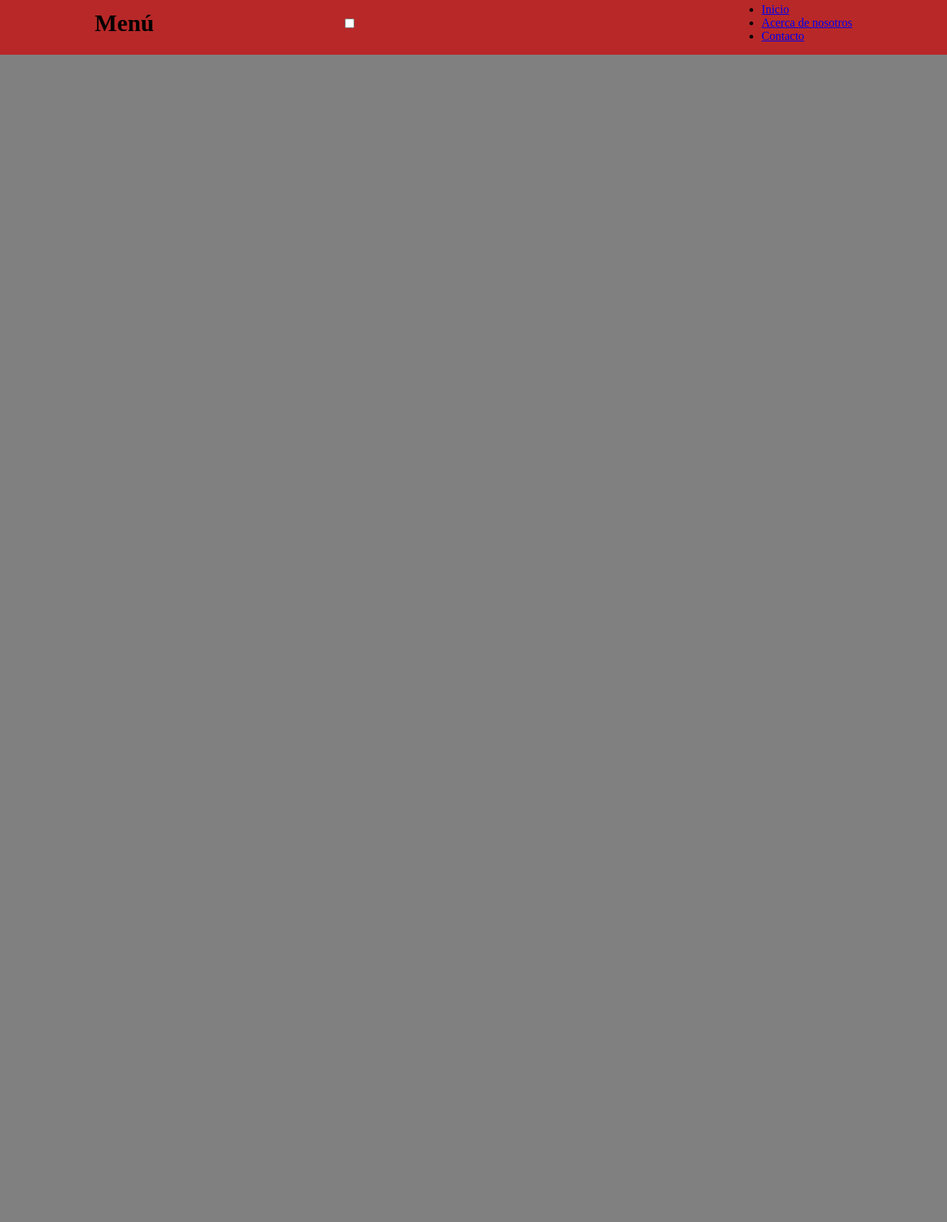
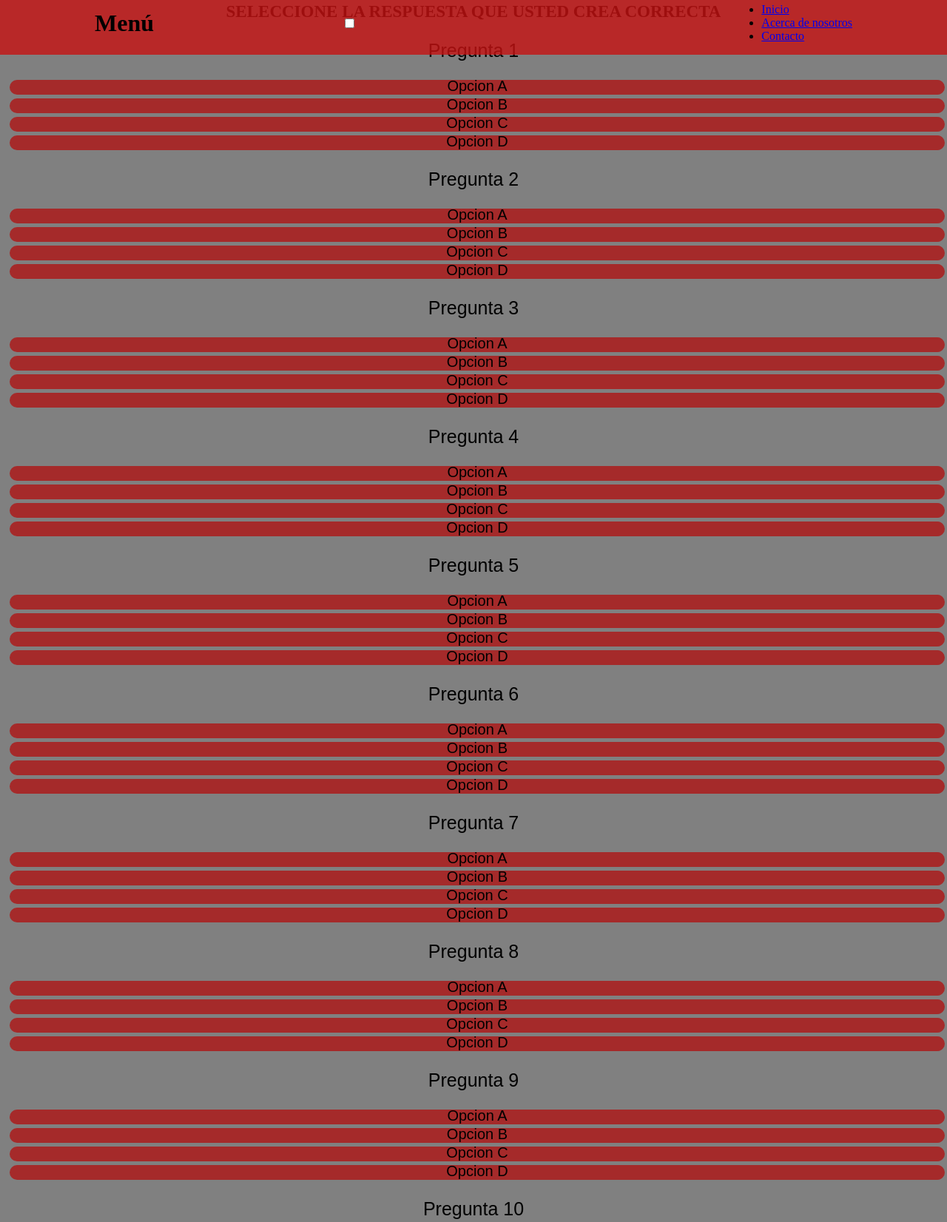
Before and after one commit to Willburg05/PROYECTO-FINAL-2.0, a plain HTML site: page index.html in a window 1280 px wide. Shown: the part 12-1664 px from the top of the page at 74% size. Before the commit the page ends 800 px from the top, so only its background shows below. Drawn offline with Linux system fonts and the light colour scheme.

Commit message:
Se agregó otra parte más a la página

```diff
--- a/index.html
+++ b/index.html
@@ -22,3 +22,156 @@
       </ul></nav>
           </header>
       <div class="hero"></div>
+      <h1 class="titulo">SELECCIONE LA RESPUESTA QUE USTED CREA CORRECTA</h1>
+      <p class="p1">Pregunta 1</p>
+      <section class="flex-container">
+          <div class="caja">
+              Opcion A
+          </div>
+          <div class="caja">
+              Opcion B
+          </div>
+          <div class="caja">
+              Opcion C
+          </div>
+          <div class="caja">
+              Opcion D
+          </div>
+      </section>
+      <p class="p2">Pregunta 2</p>
+      <section class="flex-container">
+          <div class="caja">
+              Opcion A
+          </div>
+          <div class="caja">
+              Opcion B
+          </div>
+          <div class="caja">
+              Opcion C
+          </div>
+          <div class="caja">
+              Opcion D
+          </div>
+      </section>
+      <p class="p3">Pregunta 3</p>
+      <section class="flex-container">
+          <div class="caja">
+              Opcion A
+          </div>
+          <div class="caja">
+              Opcion B
+          </div>
+          <div class="caja">
+              Opcion C
+          </div>
+          <div class="caja">
+              Opcion D
+          </div>
+      </section>
+      <p class="p4">Pregunta 4</p>
+      <section class="flex-container">
+          <div class="caja">
+              Opcion A
+          </div>
+          <div class="caja">
+              Opcion B
+          </div>
+          <div class="caja">
+              Opcion C
+          </div>
+          <div class="caja">
+              Opcion D
+          </div>
+      </section>
+      <p class="p5">Pregunta 5</p>
+      <section class="flex-container">
+          <div class="caja">
+              Opcion A
+          </div>
+          <div class="caja">
+              Opcion B
+          </div>
+          <div class="caja">
+              Opcion C
+          </div>
+          <div class="caja">
+              Opcion D
+          </div>
+      </section>
+      <p class="p6">Pregunta 6</p>
+      <section class="flex-container">
+          <div class="caja">
+              Opcion A
+          </div>
+          <div class="caja">
+              Opcion B
+          </div>
+          <div class="caja">
+              Opcion C
+          </div>
+          <div class="caja">
+              Opcion D
+          </div>
+      </section>
+      <p class="p7">Pregunta 7</p>
+      <section class="flex-container">
+          <div class="caja">
+              Opcion A
+          </div>
+          <div class="caja">
+              Opcion B
+          </div>
+          <div class="caja">
+              Opcion C
+          </div>
+          <div class="caja">
+              Opcion D
+          </div>
+      </section>
+      <p class="p8">Pregunta 8</p>
+      <section class="flex-container">
+          <div class="caja">
+              Opcion A
+          </div>
+          <div class="caja">
+              Opcion B
+          </div>
+          <div class="caja">
+              Opcion C
+          </div>
+          <div class="caja">
+              Opcion D
+          </div>
+      </section>
+      <p class="p9">Pregunta 9</p>
+      <section class="flex-container">
+          <div class="caja">
+              Opcion A
+          </div>
+          <div class="caja">
+              Opcion B
+          </div>
+          <div class="caja">
+              Opcion C
+          </div>
+          <div class="caja">
+              Opcion D
+          </div>
+      </section>
+      <p class="p10">Pregunta 10</p>
+      <section class="flex-container">
+          <div class="caja">
+              Opcion A
+          </div>
+          <div class="caja">
+              Opcion B
+          </div>
+          <div class="caja">
+              Opcion C
+          </div>
+          <div class="caja">
+              Opcion D
+          </div>
+      </section>
+  </body>
+  </html>
```
